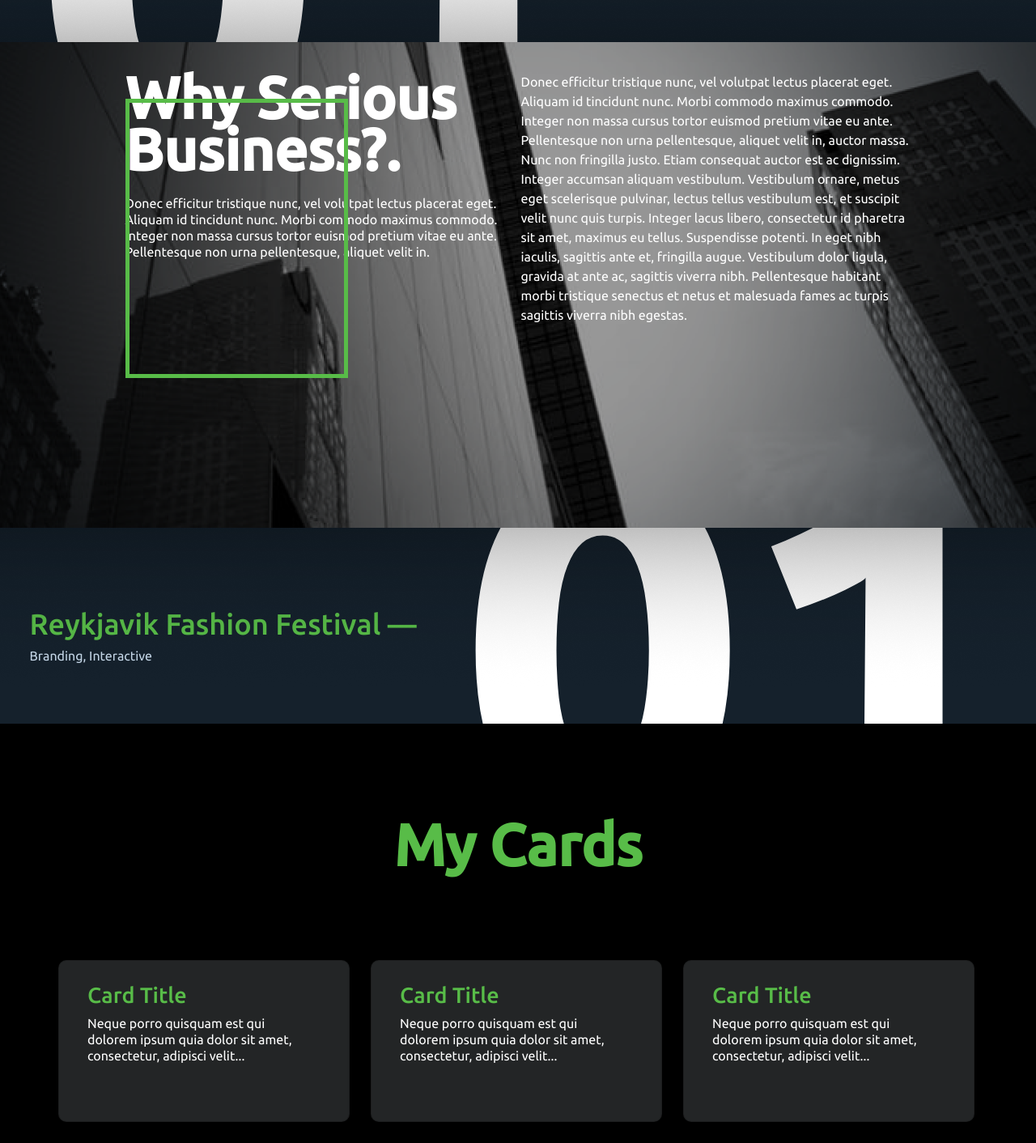
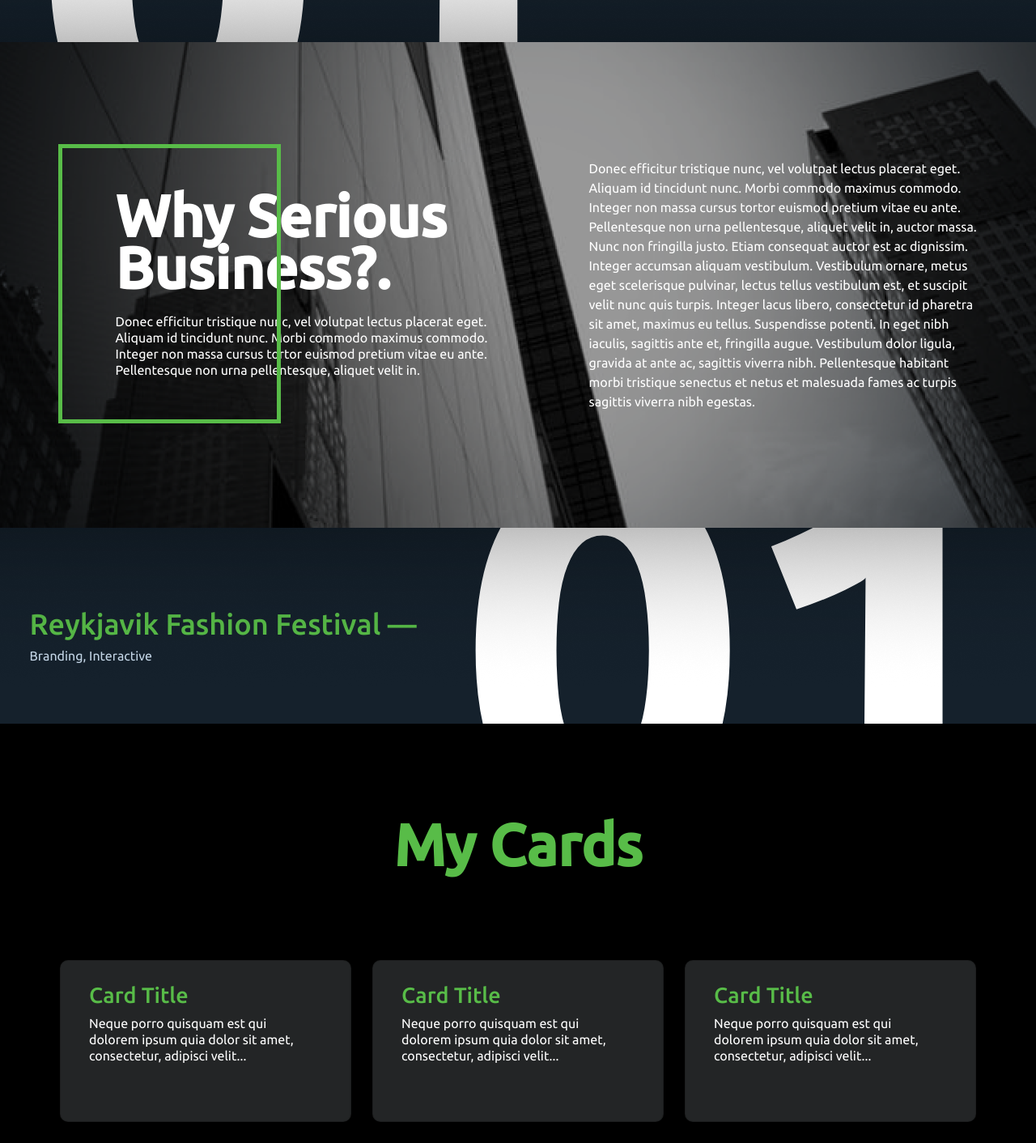
Before and after one commit to Ihorhavryliak/homePage, a Next.js app: page / in a window 1280 px wide. Shown: the part 940-2352 px from the top of the page at 81% size. Built offline with nearby package versions, Linux system fonts and the light colour scheme.

Commit message:
added new styles

```diff
--- a/components/Icon/IconDelete.tsx
+++ b/components/Icon/IconDelete.tsx
@@ -7,35 +7,35 @@ const IconDelete = () => {
         stroke="#191B1C"
         strokeWidth="2"
         strokeLinecap="round"
-        stroke-linejoin="round"
+        strokeLinejoin="round"
       />
       <path
         d="M7.125 9.75684V14.3877"
         stroke="#191B1C"
         strokeWidth="2"
         strokeLinecap="round"
-        stroke-linejoin="round"
+        strokeLinejoin="round"
       />
       <path
         d="M17.3333 5.12598H0.999971"
         stroke="#191B1C"
         strokeWidth="2"
         strokeLinecap="round"
-        stroke-linejoin="round"
+        strokeLinejoin="round"
       />
       <path
         d="M15.2916 7.90454V15.3139C15.2916 16.8485 13.9205 18.0924 12.2291 18.0924H6.10412C4.4127 18.0924 3.04162 16.8485 3.04162 15.3139V7.90454"
         stroke="#191B1C"
         strokeWidth="2"
         strokeLinecap="round"
-        stroke-linejoin="round"
+        strokeLinejoin="round"
       />
       <path
         d="M12.2292 3.27361C12.2292 2.25059 11.3151 1.42126 10.1875 1.42126H8.14585C7.01824 1.42126 6.10418 2.25059 6.10418 3.27361V5.12595H12.2292V3.27361Z"
         stroke="#191B1C"
         strokeWidth="2"
         strokeLinecap="round"
-        stroke-linejoin="round"
+        strokeLinejoin="round"
       />
     </svg>
   );
--- a/components/Icon/IconEdit.tsx
+++ b/components/Icon/IconEdit.tsx
@@ -8,14 +8,14 @@ const IconEdit = () => {
         stroke="#191B1C"
         strokeWidth="2"
         strokeLinecap="round"
-        stroke-linejoin="round"
+        strokeLinejoin="round"
       />
       <path
         d="M7.70913 2.50806H3.98184C3.191 2.50806 2.43261 2.81261 1.8734 3.35473C1.3142 3.89685 1 4.63212 1 5.39879V12.6256C1 13.3923 1.3142 14.1276 1.8734 14.6697C2.43261 15.2118 3.191 15.5164 3.98184 15.5164H12.1819C13.8293 15.5164 14.4183 14.2155 14.4183 12.6256V9.01221"
         stroke="#191B1C"
         strokeWidth="2"
         strokeLinecap="round"
-        stroke-linejoin="round"
+        strokeLinejoin="round"
       />
     </svg>
   );
--- a/components/section/SectionAboutBusiness/SectionSectionAboutBusiness.tsx
+++ b/components/section/SectionAboutBusiness/SectionSectionAboutBusiness.tsx
@@ -16,21 +16,21 @@ const SectionAboutBusiness = () => {
           objectFit: "cover"
         }}
       />
-      <div className="position-absolute t-237 d-flex w-100 justify-content-center">
-        <div className="max-w-489 position-relative">
+      <div className="position-absolute t-200 d-flex w-100 justify-content-center mt-126 gap-101">
+        <div className="max-w-556 position-relative pt-57 pl-72 pb-57 w-100">
           <h2 className="text-72 fw-bold line-89 text-white mb-0">Why Serious Business?.</h2>
-          <p className="max-w-482 w-full text-white fs-6 line-125 mt-6">
+          <p className="max-w-482 w-full text-white fs-6 line-125 mt-6 mb-0">
             Donec efficitur tristique nunc, vel volutpat lectus placerat eget. Aliquam id tincidunt nunc. Morbi commodo
             maximus commodo. Integer non massa cursus tortor euismod pretium vitae eu ante. Pellentesque non urna
             pellentesque, aliquet velit in.
           </p>
 
-          <div className="d-flex justify-content-center mt-33 position-absolute max-w-275 w-100 top-0">
-            <div className="border-5 max-w-275 w-100 h-345 border-green-100 bg-black-100"></div>
+          <div className="d-flex justify-content-center mt-33 position-absolute max-w-275 w-100 top-0 ">
+            <div className="border-5 max-w-275 w-100 h-345 border-green-100 bg-black-100 position-relative -l-71 -t-33"></div>
           </div>
         </div>
 
-        <p className="max-w-482 w-full text-white fs-6 line-150">
+        <p className="max-w-482 w-full text-white fs-6 line-150 pt-18 mb-0">
           Donec efficitur tristique nunc, vel volutpat lectus placerat eget. Aliquam id tincidunt nunc. Morbi commodo
           maximus commodo. Integer non massa cursus tortor euismod pretium vitae eu ante. Pellentesque non urna
           pellentesque, aliquet velit in, auctor massa. Nunc non fringilla justo. Etiam consequat auctor est ac
--- a/components/section/SectionCard/SectionCard.tsx
+++ b/components/section/SectionCard/SectionCard.tsx
@@ -9,7 +9,7 @@ const SectionCard = () => {
         My Cards
       </h2>
       <div className="pt-110 d-flex justify-content-center w-100 pb-152">
-        <div className="d-flex gap-26 max-w-1136 flex-wrap ">
+        <div className="d-flex gap-26 max-w-1132 flex-wrap ">
           <div className="mb-2-c">
             <CardGeneral />
           </div>
--- a/styles/gap.scss
+++ b/styles/gap.scss
@@ -9,3 +9,7 @@
 .gap-109 {
   gap: 109px;
 }
+
+.gap-101{
+  gap: 101px;
+}
--- a/styles/margin.scss
+++ b/styles/margin.scss
@@ -35,3 +35,9 @@
 .-mb-415{
   margin-bottom: -329px;
 }
+.mt-126{
+  margin-top: 126px;
+}
+.mb-28{
+  margin-bottom: 28px;
+}
--- a/styles/maxWidth.scss
+++ b/styles/maxWidth.scss
@@ -14,10 +14,14 @@
   max-width: 275px;
 }
 
-.max-w-1136 {
-  max-width: 1136px;
+.max-w-1132 {
+  max-width: 1132px;
 }
 
 .max-w-360 {
   max-width: 360px;
 }
+
+.max-w-556{
+  max-width: 556px;
+}
--- a/styles/padding.scss
+++ b/styles/padding.scss
@@ -39,3 +39,15 @@
 .pb-152{
   padding-bottom: 152px;
 }
+.pt-57{
+  padding-top: 57px;
+}
+.pl-72{
+  padding-left: 72px;
+}
+.pb-57{
+  padding-bottom: 57px;
+}
+.pt-18{
+  padding-top: 18px;
+}
--- a/styles/top.scss
+++ b/styles/top.scss
@@ -17,3 +17,12 @@
 .t-28 {
   top: 28px;
 }
+.t-200{
+  top: 200px;
+}
+.-l-71{
+  left: -71px;
+}
+.-t-33{
+  top: -33px;
+}
```
Also changed, not shown: styles/height.scss (+5 -2 lines).
